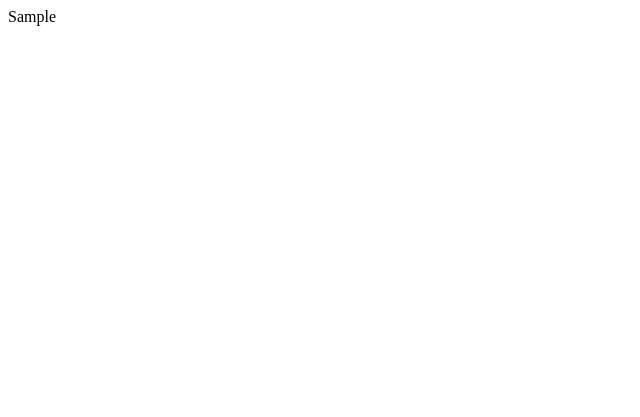
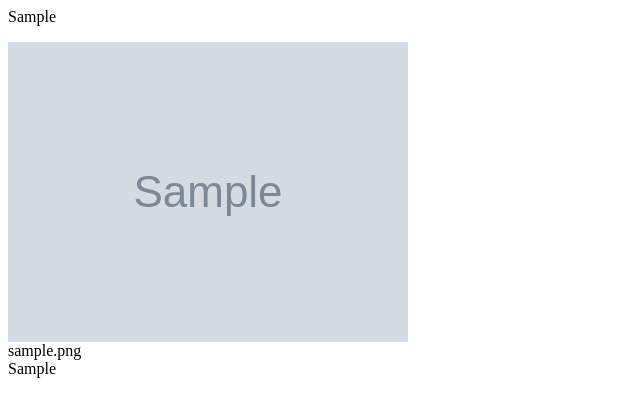
Before and after one commit to EmmanuelGuillou/mini-blog-acs, a PHP site: page /categories.php in a window 1280 px wide. Before the commit the part shown is almost empty. Shown: the top 417 px of the page, without its empty margins (0-640 px from the left). Run offline with PHP 8.4, Linux system fonts and the light colour scheme; tables that the repository leaves empty or names only in its code hold one stand-in row (values such as "Sample post"); grey boxes marked "Sample" are stand-in pictures.

Commit message:
php categories page

```diff
--- a/php/categories.php
+++ b/php/categories.php
@@ -10,11 +10,28 @@
 		<?php } ?>
 		</div>
 	</div>
-	<div class="col-sm-9">
-		<?php
-			$dbh = new PDO('mysql:host=localhost;dbname=mecabilog', "root", "mc281284");
-			$query = $dbh->query("SELECT membres.avatar FROM membres, article WHERE membres.id_membre = article.id_membre");
-			$result = $query->fetchAll();
-		?>
-	</div>
+	<?php
+		$dbh = new PDO('mysql:host=localhost;dbname=mecabilog', "root", "mc281284");
+		$query = $dbh->query("SELECT * FROM membres, article, categories, commentaires WHERE membres.id_membre = article.id_membre
+		AND article.id_categorie = categories.id_categorie AND article.id_article = commentaires.id_article");
+		$result = $query->fetchAll();
+	?>
+	<?php foreach ($result as $row){?>
+		<div class="col-sm-9">
+			<div class="row">
+				<div class="col-sm-1">
+					<img src="<?php echo $row["avatar"]?>"/>
+				</div>
+				<div class="col-sm-7">
+					<div><?php echo $row["image"] ?></div>
+				</div>
+			</div>
+			<div class="row">
+				<div><?php echo $row["article"] ?></div>
+			</div>
+		</div>
+		<div class="row">
+			<div class="col-sm-2 col-sm-offset-7"></div>
+		</div>
+	<?php } ?>
 </div>
```
